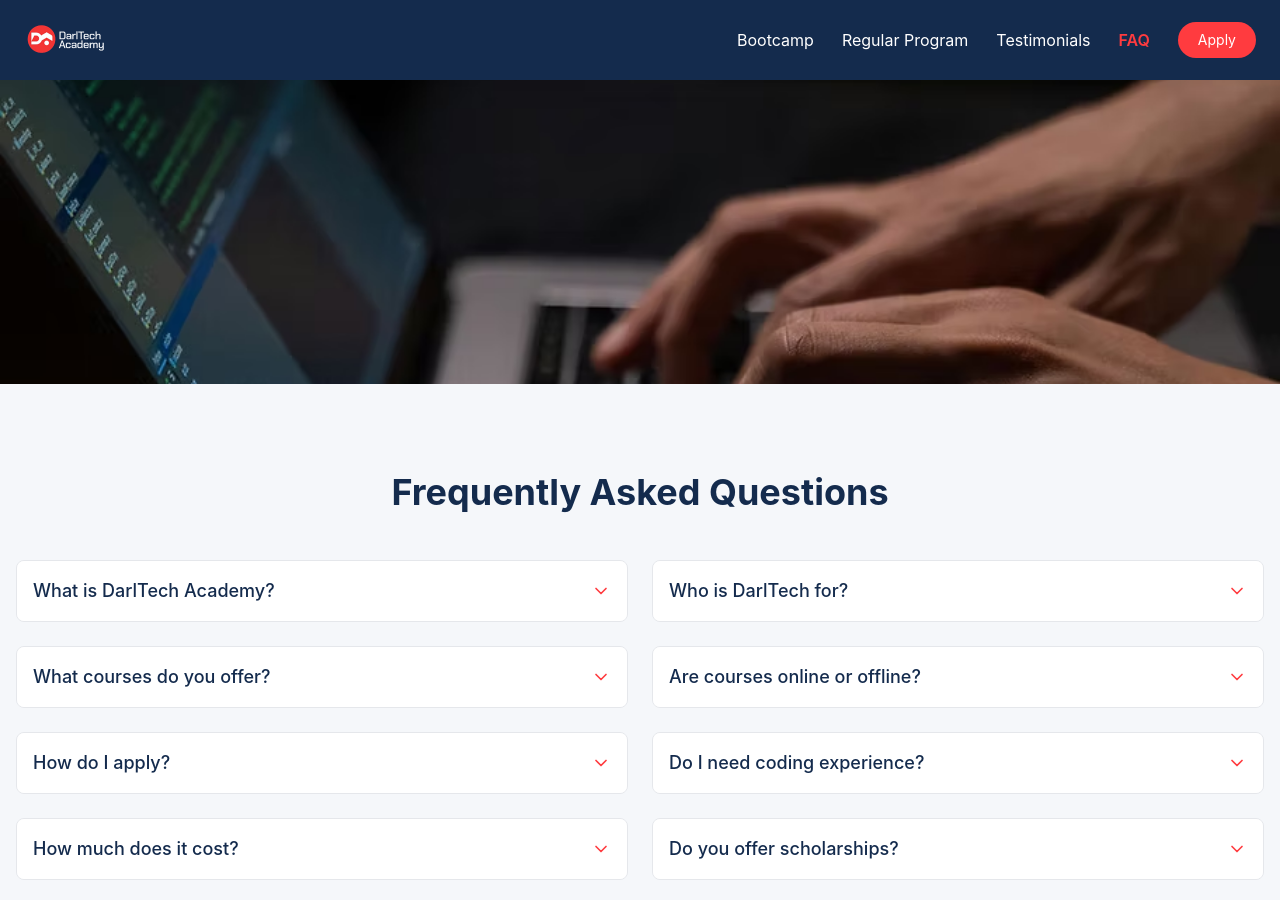
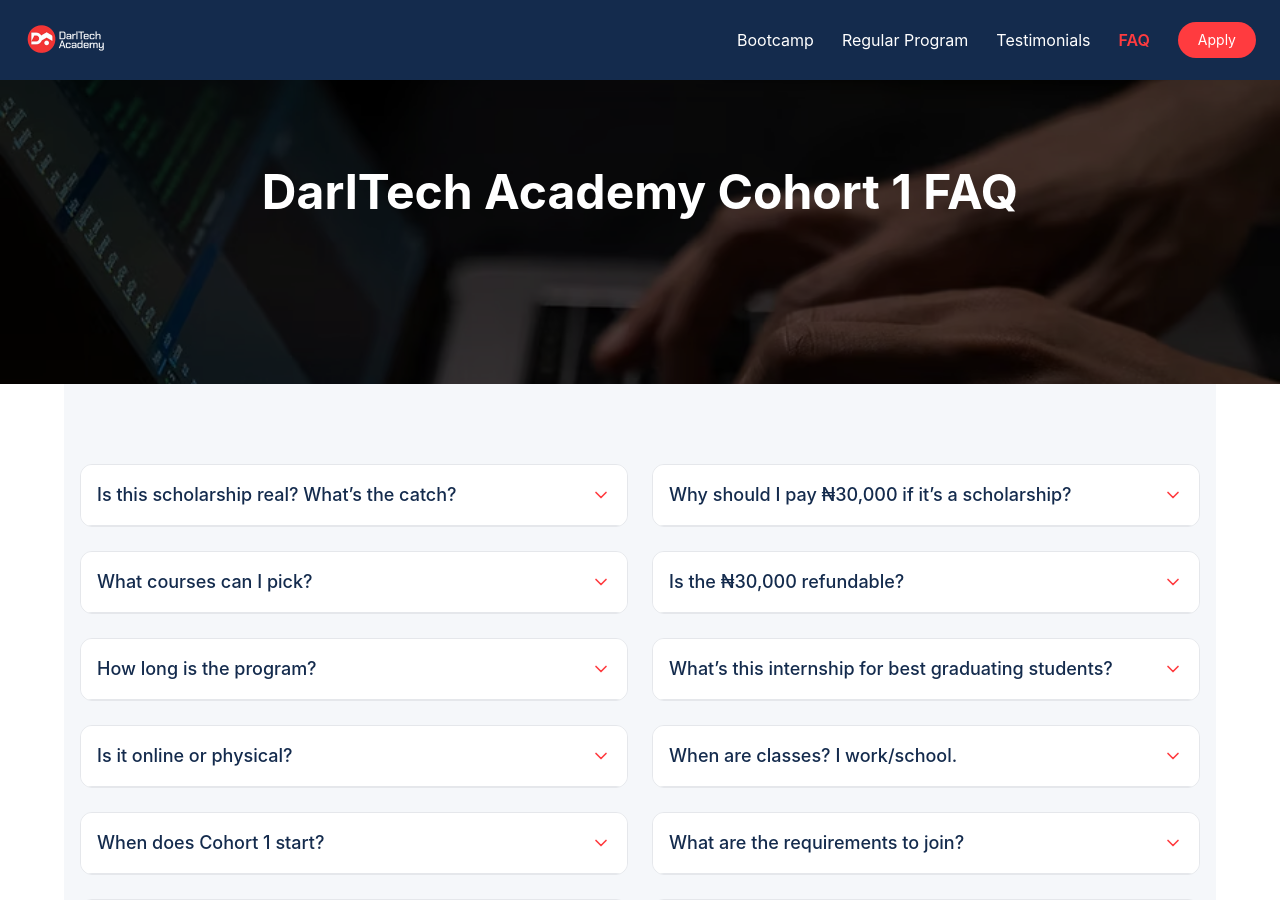
Before and after one commit to DarltechAcademy/DarlTech-Academy, a React app: page /faq in a window 1280 px wide. Shown: the top 900 px of the page. Built offline with nearby package versions, Linux system fonts and the light colour scheme; the HTML template or start-up script is replaced by a standard one.

Commit message:
FAQ changed

```diff
--- a/package.json
+++ b/package.json
@@ -11,8 +11,11 @@
   },
   "dependencies": {
     "@tailwindcss/vite": "^4.2.0",
+    "axios": "^1.15.2",
+    "chart.js": "^4.5.1",
     "lucide-react": "^0.575.0",
     "react": "^19.2.0",
+    "react-chartjs-2": "^5.3.1",
     "react-dom": "^19.2.0",
     "react-router-dom": "^7.13.1",
     "tailwindcss": "^4.2.0"
--- a/src/Pages/Bootsmap.jsx
+++ b/src/Pages/Bootsmap.jsx
@@ -64,21 +64,25 @@ export default function Bootcamp() {
 
   const faqs = [
      {
-      question: "Do I need prior coding experience?",
-      answer: "No. Beginners are welcome."
+    question: "Is this scholarship real? What’s the catch?",
+    answer:
+      "Yes, it’s 100% real. The “catch” is we only train serious people. The ₦30,000 commitment fee secures your slot and covers LMS access, live classes, mentorship, and capstone supervision. We cover your full tuition. No hidden fees after.",
   },
   {
-      question: "Is the bootcamp full-time?",
-      answer: "Yes, it requires full dedication."
+    question: "Why should I pay ₦30,000 if it’s a scholarship?",
+    answer:
+      "Free things are abandoned. The fee ensures commitment. We’re investing instructors, resources, and internship slots in you. We need students who will start and finish. Think of it as “skin in the game,” not tuition.",
   },
   {
-      question: "Do you offer internship?",
-      answer: "Yes, after training."
+    question: "What courses can I pick?",
+    answer:
+      "Frontend Development (HTML, CSS, JavaScript, React), Backend Development (Node.js, Python, APIs), Data Analysis (Excel, SQL, Power BI, Python), UI/UX Design (Figma, User Research), Cybersecurity Fundamentals, Product Management, Mobile App Development (Flutter/React Native). Full curriculum will be provided.",
   },
   {
-      question: "Is there certification?",
-      answer: "Yes, after completion."
-    }
+    question: "Is the ₦30,000 refundable?",
+    answer:
+      "No. It’s a non-refundable commitment fee. Once paid, your slot is reserved and resources are allocated to you. Please be sure before paying.",
+  },
   ];
 
   return (
@@ -87,11 +91,11 @@ export default function Bootcamp() {
     >
 
       {/* HERO */}
-      <section className=" text-white py-24 text-center px-6 bg-cover bg-center "
+      <section className=" text-white py-24 text-center px-6  relative bg-center bg-cover h-96  items-center justify-center"
         style={{backgroundImage: `url(${Boot})`,}}
       >
         {/* Overlay */}
-  <div className="absolute inset-0 bg-[var( --shadow-medium)] h-9/12 "></div>
+ <div className="absolute inset-0 bg-black/60"></div>
 
         <h1 className="text-5xl font-bold">Immersive Coding Bootcamp</h1>
 
--- a/src/Pages/Faq.jsx
+++ b/src/Pages/Faq.jsx
@@ -1,78 +1,82 @@
 import { useState } from "react";
 import { ChevronDown } from "lucide-react";
-import Faq from "../assets/image/contact.jpg"
+import Faq from "../assets/image/contact.jpg";
 
 const faqs = [
   {
-    question: "What is DarlTech Academy?",
+    question: "Is this scholarship real? What’s the catch?",
     answer:
-      "DarlTech Academy teaches practical tech skills like Web Development, Data Science, and Cybersecurity focused on job readiness within 3 months.",
+      "Yes, it’s 100% real. The “catch” is we only train serious people. The ₦30,000 commitment fee secures your slot and covers LMS access, live classes, mentorship, and capstone supervision. We cover your full tuition. No hidden fees after.",
   },
   {
-    question: "Who is DarlTech for?",
+    question: "Why should I pay ₦30,000 if it’s a scholarship?",
     answer:
-      "Students, career switchers, and professionals who want to upskill and build a strong career in tech.",
+      "Free things are abandoned. The fee ensures commitment. We’re investing instructors, resources, and internship slots in you. We need students who will start and finish. Think of it as “skin in the game,” not tuition.",
   },
   {
-    question: "What courses do you offer?",
+    question: "What courses can I pick?",
     answer:
-      "We offer Web Development, Data Science, Cybersecurity, and other in-demand tech programs. Visit our Courses page for full details.",
+      "Frontend Development (HTML, CSS, JavaScript, React), Backend Development (Node.js, Python, APIs), Data Analysis (Excel, SQL, Power BI, Python), UI/UX Design (Figma, User Research), Cybersecurity Fundamentals, Product Management, Mobile App Development (Flutter/React Native). Full curriculum will be provided.",
   },
   {
-    question: "Are courses online or offline?",
+    question: "Is the ₦30,000 refundable?",
     answer:
-      "We operate a hybrid model: online lectures combined with in-person practical project sessions in Lagos, Nigeria.",
+      "No. It’s a non-refundable commitment fee. Once paid, your slot is reserved and resources are allocated to you. Please be sure before paying.",
   },
   {
-    question: "How do I apply?",
+    question: "How long is the program?",
     answer:
-      "Fill out the application form on our website → Complete screening → Attend a short interview.",
+      "4 months total: 3 months intensive training + 1 month capstone project where you build a real-world solution. No theory without practice.",
   },
   {
-    question: "Do I need coding experience?",
+    question: "What’s this internship for best graduating students?",
     answer:
-      "No prior coding experience is required. Our programs are beginner-friendly, but applicants may take an aptitude test.",
+      "Top performers based on attendance, assignments, and capstone quality will be recommended for internship placements with partner companies. It’s merit-based — show up, do the work, get rewarded.",
   },
   {
-    question: "How much does it cost?",
+    question: "Is it online or physical?",
     answer:
-      "Tuition fees vary by program. Contact us directly for current pricing and flexible payment plans.",
+      "Cohort 1 is 100% online with live classes via Zoom/Google Meet, recorded replays, and virtual capstone supervision. All you need is a laptop and internet.",
   },
   {
-    question: "Do you offer scholarships?",
+    question: "When are classes? I work/school.",
     answer:
-      "Yes. Scholarships are available for top-performing applicants and underrepresented groups.",
+      "Classes run evenings 7PM–9PM WAT and weekends. Designed for 9–5 workers and students. Timetable will be shared before resumption.",
   },
   {
-    question: "How long is the course?",
-    answer: "The program runs for 3 months (intensive training).",
+    question: "When does Cohort 1 start?",
+    answer:
+      "Target start date: May 5, 2026. Registration closes once slots are filled.",
   },
   {
-    question: "What’s the time commitment?",
+    question: "What are the requirements to join?",
     answer:
-      "Approximately 20 hours per week including lectures, projects, and assignments.",
+      "₦30,000 commitment fee, a laptop (minimum 4GB RAM, Core i3), internet access, and willingness to learn and complete assignments. No prior coding experience required for beginner tracks.",
   },
   {
-    question: "How do I contact support?",
+    question: "Will I get a certificate?",
     answer:
-      "You can reach us via email or WhatsApp for assistance and inquiries.",
+      "Yes. You’ll receive a Certificate of Completion after passing your capstone. However, your portfolio project is what employers truly value.",
   },
   {
-    question: "Do you guarantee jobs?",
+    question: "How many slots are available?",
     answer:
-      "While we do not guarantee jobs, we provide strong job placement support. Over 80% of our graduates secure roles or start successful projects.",
+      "Only 500 slots total across all tracks. Once filled, registration closes until the next cohort. No waiting list.",
   },
   {
-    question: "Can I get a mentor?",
-    answer: "Yes. Graduates receive 3 months of post-graduation mentorship.",
+    question: "How do I register after paying?",
+    answer:
+      "Step 1: Pay ₦30,000 to the provided account.\nStep 2: Send proof of payment + Full Name + Course Track + Phone + Email to the admin.\nStep 3: Get onboarded within 24 hours.",
   },
   {
-    question: "Is there certification?",
-    answer: "Yes. Students receive a certificate upon successful completion of the program.",
+    question: "What if I miss a class?",
+    answer:
+      "All classes are recorded and available for replay. However, 80% attendance is required to qualify for internship consideration.",
   },
   {
-    question: "Is mentorship included?",
-    answer: "Yes. Live mentorship is included during the program.",
+    question: "Is DARLTECH ACADEMY registered?",
+    answer:
+      "Yes. We are a registered tech education outfit. CAC details and office address are available upon request for serious applicants.",
   },
 ];
 
@@ -85,42 +89,50 @@ export default function FAQ() {
 
   return (
     <>
-     <div  className="bg-center bg-cover h-96"
-            style={{backgroundImage: `url(${Faq})`,}}>
+      {/* HERO */}
+      <div
+        className="relative bg-center bg-cover h-96 flex items-center justify-center"
+        style={{ backgroundImage: `url(${Faq})` }}
+      >
+        <div className="absolute inset-0 bg-black/60"></div>
 
+        <h1 className="relative text-4xl md:text-5xl font-bold text-white text-center">
+          DarlTech Academy Cohort 1 FAQ
+        </h1>
       </div>
-    <div className=" mx-auto px-4 py-22 bg-[var(--bg-section)]">
 
-
-      <h1 className="text-4xl font-bold text-center mb-12 text-[var(--primary)]">
-        Frequently Asked Questions
-      </h1>
-
-      {/* Two-column grid */}
-      <div className="grid grid-cols-1 md:grid-cols-2 gap-6">
+      {/* FAQ */}
+      <div className="max-w-6xl mx-auto px-4 py-20 bg-[var(--bg-section)]">
+        <div className="grid md:grid-cols-2 gap-6">
           {faqs.map((faq, index) => (
             <div
               key={index}
-            className="border rounded-lg overflow-hidden border-[var(--border-light)] shadow-soft"
+              className="border rounded-xl overflow-hidden border-[var(--border-light)] shadow-soft transition-all duration-300 hover:shadow-lg"
             >
               <button
                 onClick={() => toggle(index)}
                 className="w-full flex justify-between items-center p-4 bg-[var(--bg-main)] hover:bg-[var(--bg-section)] transition-colors duration-300"
               >
-              <span className="text-lg font-medium text-[var(--text-primary)]">
+                <span className="text-lg font-medium text-[var(--text-primary)] text-left">
                   {faq.question}
                 </span>
+
                 <ChevronDown
-                className={`w-5 h-5 text-[var(--accent)] transform transition-transform duration-300 ${
-                  openIndex === index ? "rotate-180" : ""
+                  className={`w-5 h-5 transition-all duration-300 ${
+                    openIndex === index
+                      ? "rotate-180 text-[var(--primary)]"
+                      : "text-[var(--accent)]"
                   }`}
                 />
               </button>
-            {openIndex === index && (
-              <div className="p-4 bg-[var(--bg-main)] border-t border-[var(--border-light)] text-[var(--text-secondary)]">
+
+              <div
+                className={`overflow-hidden transition-all duration-300 ${
+                  openIndex === index ? "max-h-60 p-4" : "max-h-0 px-4"
+                } bg-[var(--bg-main)] border-t border-[var(--border-light)] text-[var(--text-secondary)] whitespace-pre-line`}
+              >
                 {faq.answer}
               </div>
-            )}
             </div>
           ))}
         </div>
--- a/src/Pages/Regular.jsx
+++ b/src/Pages/Regular.jsx
@@ -79,11 +79,13 @@ export default function Program() {
   ];
 
   return (
-    <div className=" bg-[var(--bg-section)] min-h-screen">
+    <div className=" bg-[var(--bg-section)] min-h-screen ">
       {/* Hero Section */}
-    <section className="bg-center bg-cover h-96"
+    <section className=" relative bg-center bg-cover h-96 flex items-center justify-center"
     style={{backgroundImage: `url(${program})`,}}
     >
+      <div className="absolute inset-0 bg-black/60"></div>
+
 
     </section>
 
--- a/src/component/Faq.jsx
+++ b/src/component/Faq.jsx
@@ -7,44 +7,59 @@ export default function FAQSection() {
   const faqs = [
     // GENERAL
     {
-      question: "What is DarlTech Academy?",
+    question: "Is this scholarship real? What’s the catch?",
     answer:
-        "DarlTech Academy teaches practical tech skills like Web Development, Data Science, and Cybersecurity focused on job readiness within 3 months."
+      "Yes, it’s 100% real. The “catch” is we only train serious people. The ₦30,000 commitment fee secures your slot and covers LMS access, live classes, mentorship, and capstone supervision. We cover your full tuition. No hidden fees after.",
   },
   {
-      question: "Who is DarlTech for?",
+    question: "Why should I pay ₦30,000 if it’s a scholarship?",
     answer:
-        "Students, career switchers, and professionals who want to upskill and build a strong career in tech."
-    },
-
-    // ADMISSIONS
-    {
-      question: "How do I apply?",
-      answer:
-        "Fill out the application form on our website → Complete screening → Attend a short interview."
+      "Free things are abandoned. The fee ensures commitment. We’re investing instructors, resources, and internship slots in you. We need students who will start and finish. Think of it as “skin in the game,” not tuition.",
   },
   {
-      question: "Do I need coding experience?",
+    question: "What courses can I pick?",
     answer:
-        "No prior coding experience is required. Our programs are beginner-friendly, but applicants may take an aptitude test."
-    },
-
-    {
-      question: "How long is the course?",
-      answer:
-        "The program runs for 3 months (intensive training)."
+      "Frontend Development (HTML, CSS, JavaScript, React), Backend Development (Node.js, Python, APIs), Data Analysis (Excel, SQL, Power BI, Python), UI/UX Design (Figma, User Research), Cybersecurity Fundamentals, Product Management, Mobile App Development (Flutter/React Native). Full curriculum will be provided.",
   },
   {
-      question: "What’s the time commitment?",
+    question: "Is the ₦30,000 refundable?",
     answer:
-        "Approximately 20 hours per week including lectures, projects, and assignments."
+      "No. It’s a non-refundable commitment fee. Once paid, your slot is reserved and resources are allocated to you. Please be sure before paying.",
   },
-
-    // SUPPORT
   {
-      question: "How do I contact support?",
+    question: "How long is the program?",
     answer:
-        "You can reach us via email or WhatsApp for assistance and inquiries."
+      "4 months total: 3 months intensive training + 1 month capstone project where you build a real-world solution. No theory without practice.",
+  },
+  {
+    question: "What’s this internship for best graduating students?",
+    answer:
+      "Top performers based on attendance, assignments, and capstone quality will be recommended for internship placements with partner companies. It’s merit-based — show up, do the work, get rewarded.",
+  },
+  {
+    question: "Is it online or physical?",
+    answer:
+      "Cohort 1 is 100% online with live classes via Zoom/Google Meet, recorded replays, and virtual capstone supervision. All you need is a laptop and internet.",
+  },
+  {
+    question: "When are classes? I work/school.",
+    answer:
+      "Classes run evenings 7PM–9PM WAT and weekends. Designed for 9–5 workers and students. Timetable will be shared before resumption.",
+  },
+  {
+    question: "When does Cohort 1 start?",
+    answer:
+      "Target start date: May 5, 2026. Registration closes once slots are filled.",
+  },
+  {
+    question: "What are the requirements to join?",
+    answer:
+      "₦30,000 commitment fee, a laptop (minimum 4GB RAM, Core i3), internet access, and willingness to learn and complete assignments. No prior coding experience required for beginner tracks.",
+  },
+  {
+    question: "Will I get a certificate?",
+    answer:
+      "Yes. You’ll receive a Certificate of Completion after passing your capstone. However, your portfolio project is what employers truly value.",
   },
   ];
 
```
Also changed, not shown: src/Pages/Auth.jsx (+6 -5 lines), 1 other file (tests, documents, lock files or other folders). Lines whose indentation alone changed are shown as unchanged.
